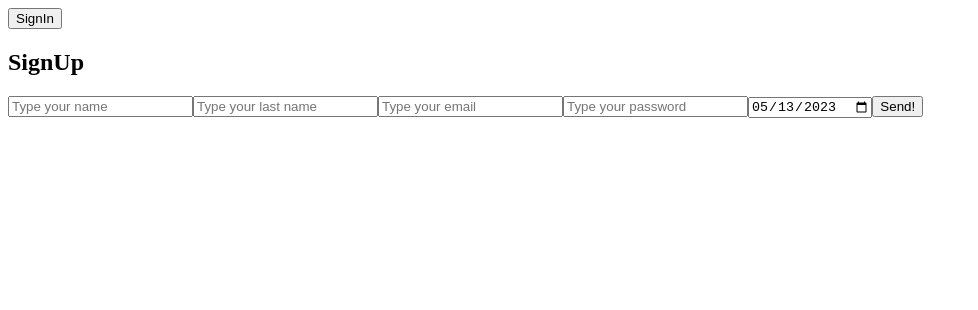
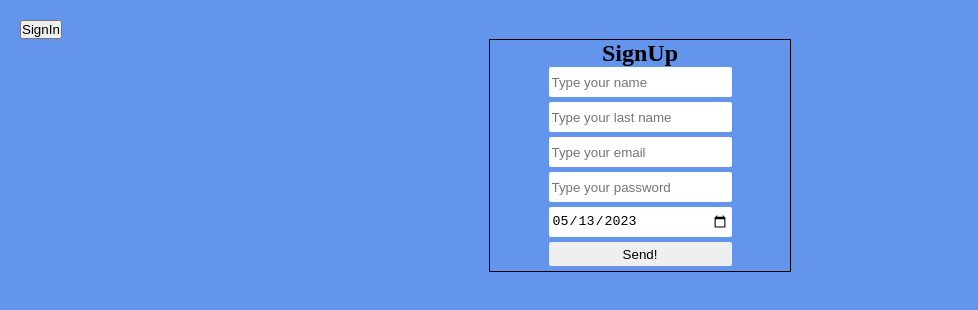
Before and after one commit to BohdanTertyshchevDev/full-todo, a React (Create React App) app in the folder client/: page / in a window 1280 px wide. Shown: the top 310 px of the page, without its empty margins (0-978 px from the left). Built offline with nearby package versions, Linux system fonts and the light colour scheme.

Commit message:
Login user

```diff
--- /dev/null
+++ b/client/src/App.css
@@ -0,0 +1,4 @@
+* {
+    margin: 0;
+    padding: 0;
+}
--- a/client/src/App.js
+++ b/client/src/App.js
@@ -1,7 +1,8 @@
 import React, {useState} from "react";
 import {BrowserRouter, Routes, Route, redirect} from "react-router-dom";
-import Home from "./pages/Home";
+import Home from "./pages/Home/Home";
 import TodoPage from './pages/TodoPage';
+import './App.css';
 
 
 
--- a/client/src/api/index.js
+++ b/client/src/api/index.js
@@ -10,9 +10,26 @@ export const registerUser = async (data) => {
     });
 
     if(responce.status === 400) {
-        const res = await responce.json();
-        return Promise.reject(res.err);
+        const error = await responce.json();
+        return Promise.reject(error);
     }
 
     return responce.json();
 }
+
+export const loginUser = async(data) => {
+    const responce = await fetch(`${CONSTANTS.API_BASE}/user/sign-in`, {
+        method: 'POST',
+        headers: {
+            'Content-Type': 'application/json'
+        },
+        body: JSON.stringify(data)
+    });
+
+    if(responce.status === 400) {
+        const error = await responce.json();
+        return Promise.reject(error);
+    }
+
+    return responce.json();
+}
--- a/client/src/components/SignIn/index.js
+++ b/client/src/components/SignIn/index.js
@@ -0,0 +1,34 @@
+import React from 'react';
+import {Formik, Form, Field} from 'formik';
+import { loginUser } from '../../api/index';
+
+const SignIn = (props) => {
+
+    const initialValues = {
+        email: '',
+        password: ''
+    }
+
+    const onSubmit = (values, actions) => {
+        props.sendData({callback: loginUser, values});
+    }
+
+    return (
+        <>
+            <h2>SignIn</h2>
+            <Formik initialValues={initialValues} onSubmit={onSubmit}>
+                {
+                    (props) => (
+                        <Form>
+                            <Field name="email" placeholder="Type your email"/>
+                            <Field name="password" placeholder="Type your password"/>
+                            <button type='submit'>Send!</button>
+                        </Form>
+                    )
+                }
+            </Formik>
+        </>
+    );
+}
+
+export default SignIn;
--- a/client/src/components/SignUp/index.js
+++ b/client/src/components/SignUp/index.js
@@ -1,6 +1,7 @@
 import React from 'react';
 import {Formik, Form, Field} from 'formik';
 import {format} from 'date-fns';
+import { registerUser } from '../../api';
 
 const SignUp = (props) => {
 
@@ -8,16 +9,16 @@ const SignUp = (props) => {
         firstName: '',
         lastName: '',
         email: '',
-        passwordHash: '',
+        password: '',
         birthday: format(new Date(), 'yyyy-MM-dd')
     }
 
     const onSubmit = (values, actions) => {
-        props.sendData(values);
+        props.sendData({callback: registerUser, values});
     }
 
     return (
-        <div>
+        <>
             <h2>SignUp</h2>
             <Formik initialValues={initialValues} onSubmit={onSubmit}>
                 {
@@ -26,14 +27,14 @@ const SignUp = (props) => {
                             <Field name="firstName" placeholder="Type your name"/>
                             <Field name="lastName" placeholder="Type your last name"/>
                             <Field name="email" placeholder="Type your email"/>
-                            <Field name="passwordHash" placeholder="Type your password"/>
+                            <Field name="password" placeholder="Type your password"/>
                             <Field name="birthday" type="date"/>
                             <button type='submit'>Send!</button>
                         </Form>
                     )
                 }
             </Formik>
-        </div>
+        </>
     );
 }
 
--- a/client/src/pages/Home.js
+++ /dev/null
@@ -1,50 +0,0 @@
-import React, {useState, useEffect} from 'react';
-import {useNavigate} from "react-router-dom";
-import {registerUser} from '../api/index';
-import SignIn from '../components/SignIn';
-import SignUp from '../components/SignUp';
-
-const Home = (props) => {
-    const [state, setState] = useState(true);
-    const [data, setData] = useState();
-    const [error, setError] = useState(null);
-    const navigate = useNavigate();
-
-    useEffect(() => {
-        if(data) {
-            registerUser(data)
-            .then(result => {
-                props.sendUser(result);
-                navigate('/tasks');
-            })
-            .catch(err => {
-                setError(err);
-            })
-        }
-    }, [data])
-
-    const buttonHandler = () => {
-        setState(state => !state);
-    }
-
-    const getData = (userData) => {
-        setData(userData);
-    }
-
-    const textButton = state ? "SignIn" : "SignUp";
-
-    return (
-        <>
-        <header>
-            <button onClick={buttonHandler}>{textButton}</button>
-        </header>
-
-        <main>
-            {state ? <SignUp sendData={getData} /> : <SignIn sendData={getData} />}
-        </main>
-        {error && <div>{error}</div>}
-        </>
-    );
-}
-
-export default Home;
--- /dev/null
+++ b/client/src/pages/Home/Home.js
@@ -0,0 +1,59 @@
+import React, {useState, useEffect} from 'react';
+import {useNavigate} from "react-router-dom";
+import {registerUser} from '../../api/index';
+import SignIn from '../../components/SignIn';
+import SignUp from '../../components/SignUp';
+import styles from './Home.module.css';
+
+const Home = (props) => {
+    const [state, setState] = useState(true);
+    // const [data, setData] = useState();
+    const [error, setError] = useState(null);
+    const navigate = useNavigate();
+
+    // useEffect(() => {
+    //     if(data) {
+    //         registerUser(data)
+    //         .then(result => {
+    //             props.sendUser(result);
+    //             navigate('/tasks');
+    //         })
+    //         .catch(err => {
+    //             setError(err);
+    //         })
+    //     }
+    // }, [data])
+
+    const buttonHandler = () => {
+        setState(state => !state);
+    }
+
+    const getData = ({callback, values}) => {
+        // setData(userData);
+        callback(values)
+            .then(result => {
+                props.sendUser(result.data);
+                navigate('/tasks');
+            })
+            .catch(err => {
+                setError(err);
+            })
+    }
+
+    const textButton = state ? "SignIn" : "SignUp";
+
+    return (
+        <div className={styles.container}>
+        <header>
+            <button onClick={buttonHandler}>{textButton}</button>
+        </header>
+
+        <main className={styles['form-wrapper']}>
+            {state ? <SignUp sendData={getData} /> : <SignIn sendData={getData} />}
+        </main>
+        {error && <div className={styles['error-container']}>{error.message}</div>}
+        </div>
+    );
+}
+
+export default Home;
--- /dev/null
+++ b/client/src/pages/Home/Home.module.css
@@ -0,0 +1,36 @@
+.container {
+    background-color: cornflowerblue;
+    padding: 20px;
+    height: 100vh;
+}
+
+.form-wrapper {
+    width: 300px;
+    margin: 0 auto;
+    border:  1px solid black;
+    display: flex;
+    flex-direction: column;
+    justify-content: center;
+    align-items: center;
+}
+
+.form-wrapper form {
+    display: flex;
+    flex-direction: column;
+}
+
+.form-wrapper form * {
+    margin-bottom: 5px;
+    border-radius:  2px;
+    border: none;
+    height: 1.8em;
+    padding: 3px;
+}
+
+.error-container {
+    color: red;
+    border: 1px solid red;
+    background-color: brown;
+    padding: 10px;
+    margin: 10px;
+}
```
Also changed, not shown: 1 other file (tests, documents, lock files or other folders).
